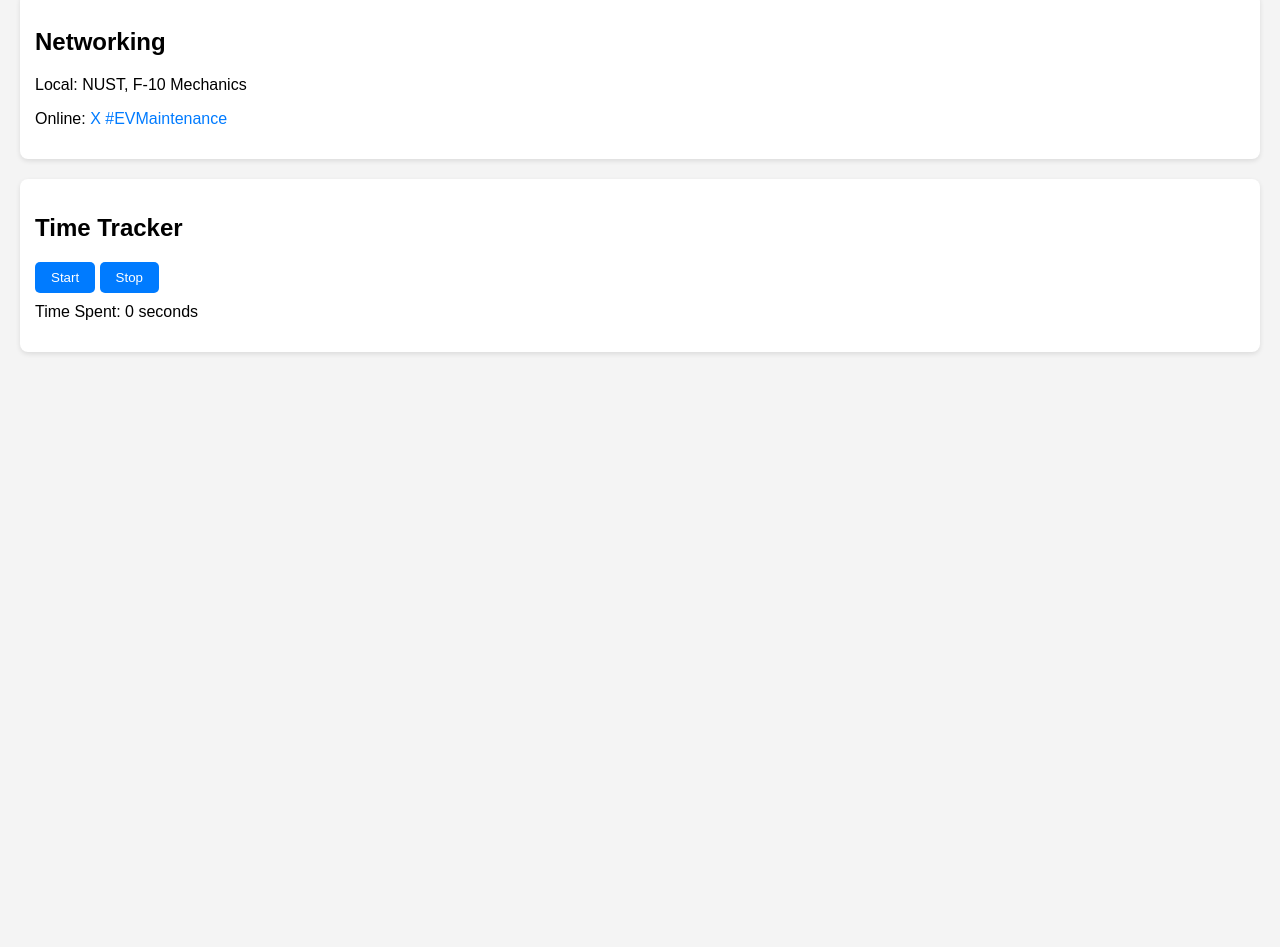
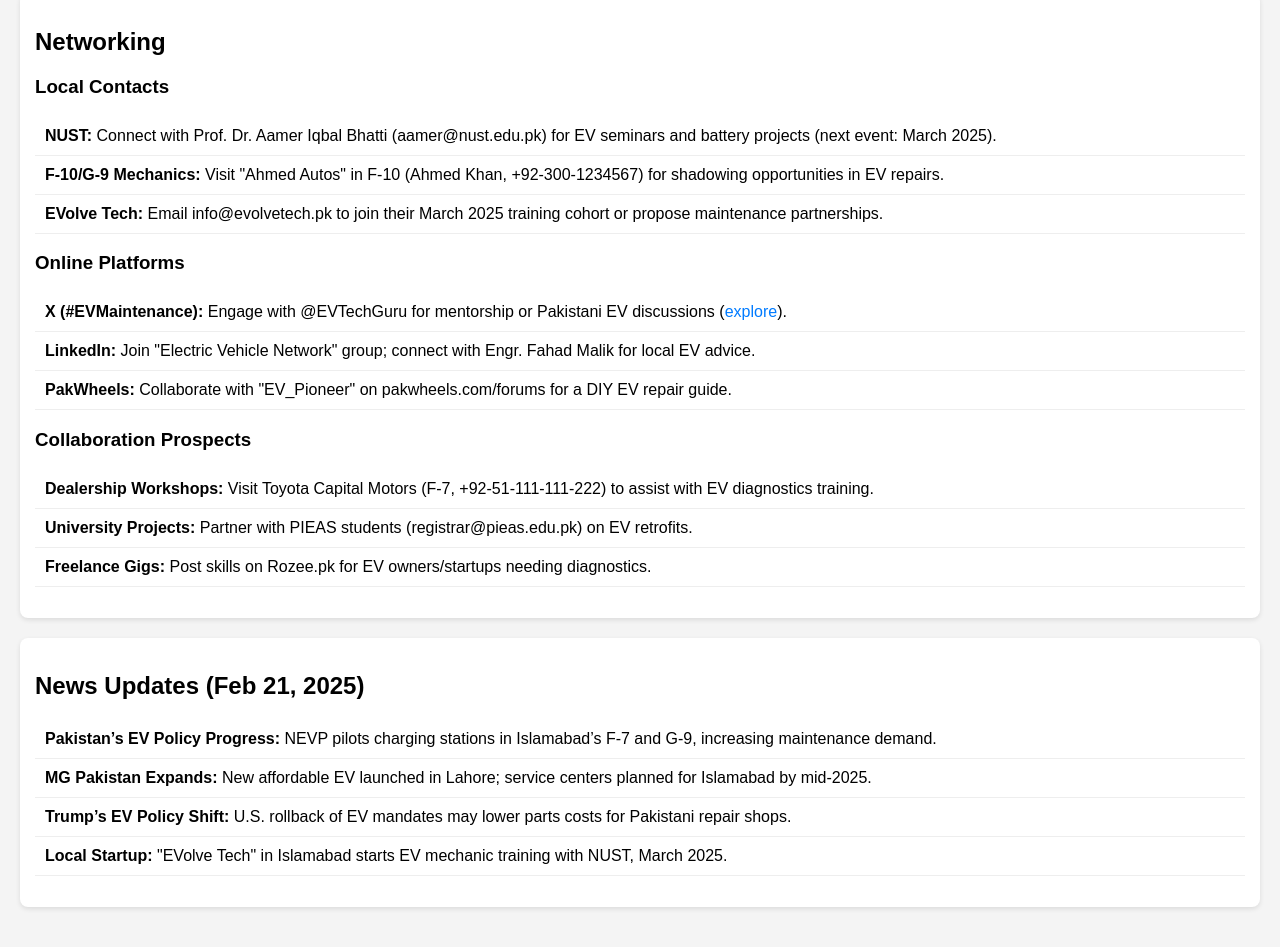
Before and after one commit to saadihaider/ev-expert-journey, a plain HTML site: page index.html in a window 1280 px wide. Shown: the part 2281-3228 px from the top of the page. Before the commit the page ends 2673 px from the top, so only its background shows below. Drawn offline with Linux system fonts and the light colour scheme.

Commit message:
Update index.html

```diff
--- a/index.html
+++ b/index.html
@@ -16,7 +16,6 @@
         a { color: #007bff; text-decoration: none; }
         button { padding: 8px 16px; background: #007bff; color: white; border: none; border-radius: 5px; cursor: pointer; }
         button:hover { background: #0056b3; }
-        #timeLog { margin-top: 10px; }
         .badge { display: inline-block; padding: 5px 10px; margin: 5px; border-radius: 15px; }
         .locked { background: #ccc; color: #666; }
         .unlocked { background: #4caf50; color: white; }
@@ -96,24 +95,39 @@
     <!-- Networking -->
     <div class="section">
         <h2>Networking</h2>
-        <p>Local: NUST, F-10 Mechanics</p>
-        <p>Online: <a href="https://x.com/explore" target="_blank">X #EVMaintenance</a></p>
+        <h3>Local Contacts</h3>
+        <ul>
+            <li><strong>NUST:</strong> Connect with Prof. Dr. Aamer Iqbal Bhatti (aamer@nust.edu.pk) for EV seminars and battery projects (next event: March 2025).</li>
+            <li><strong>F-10/G-9 Mechanics:</strong> Visit "Ahmed Autos" in F-10 (Ahmed Khan, +92-300-1234567) for shadowing opportunities in EV repairs.</li>
+            <li><strong>EVolve Tech:</strong> Email info@evolvetech.pk to join their March 2025 training cohort or propose maintenance partnerships.</li>
+        </ul>
+        <h3>Online Platforms</h3>
+        <ul>
+            <li><strong>X (#EVMaintenance):</strong> Engage with @EVTechGuru for mentorship or Pakistani EV discussions (<a href="https://x.com/explore" target="_blank">explore</a>).</li>
+            <li><strong>LinkedIn:</strong> Join "Electric Vehicle Network" group; connect with Engr. Fahad Malik for local EV advice.</li>
+            <li><strong>PakWheels:</strong> Collaborate with "EV_Pioneer" on pakwheels.com/forums for a DIY EV repair guide.</li>
+        </ul>
+        <h3>Collaboration Prospects</h3>
+        <ul>
+            <li><strong>Dealership Workshops:</strong> Visit Toyota Capital Motors (F-7, +92-51-111-111-222) to assist with EV diagnostics training.</li>
+            <li><strong>University Projects:</strong> Partner with PIEAS students (registrar@pieas.edu.pk) on EV retrofits.</li>
+            <li><strong>Freelance Gigs:</strong> Post skills on Rozee.pk for EV owners/startups needing diagnostics.</li>
+        </ul>
     </div>
 
-    <!-- Time Tracker -->
+    <!-- News Updates -->
     <div class="section">
-        <h2>Time Tracker</h2>
-        <button onclick="startTimer()">Start</button>
-        <button onclick="stopTimer()">Stop</button>
-        <p id="timeLog">Time Spent: 0 seconds</p>
+        <h2>News Updates (Feb 21, 2025)</h2>
+        <ul>
+            <li><strong>Pakistan’s EV Policy Progress:</strong> NEVP pilots charging stations in Islamabad’s F-7 and G-9, increasing maintenance demand.</li>
+            <li><strong>MG Pakistan Expands:</strong> New affordable EV launched in Lahore; service centers planned for Islamabad by mid-2025.</li>
+            <li><strong>Trump’s EV Policy Shift:</strong> U.S. rollback of EV mandates may lower parts costs for Pakistani repair shops.</li>
+            <li><strong>Local Startup:</strong> "EVolve Tech" in Islamabad starts EV mechanic training with NUST, March 2025.</li>
+        </ul>
     </div>
 
     <script>
-        let timeStart = 0;
-        let totalTime = localStorage.getItem('totalTime') || 0;
         const totalChecklistHours = 149;
-
-        // Skill-Badge Mapping
         const skillChecklists = {
             'ev-fundamentals': [0, 1, 10],
             'electrical': [2, 3],
@@ -166,18 +180,6 @@
             document.getElementById('taskDate').value = '';
         }
 
-        // Time Tracker
-        function startTimer() { timeStart = Date.now(); }
-        function stopTimer() {
-            if (timeStart) {
-                const timeSpent = Math.floor((Date.now() - timeStart) / 1000);
-                totalTime = parseInt(totalTime) + timeSpent;
-                localStorage.setItem('totalTime', totalTime);
-                document.getElementById('timeLog').innerText = `Time Spent: ${totalTime} seconds`;
-                timeStart = 0;
-            }
-        }
-
         // Real-Time Notifications
         function scheduleNotification(task, dueTime) {
             if (Notification.permission === "granted") {
@@ -192,4 +194,4 @@
         }
     </script>
 </body>
-                    </html>
+</html>
```
